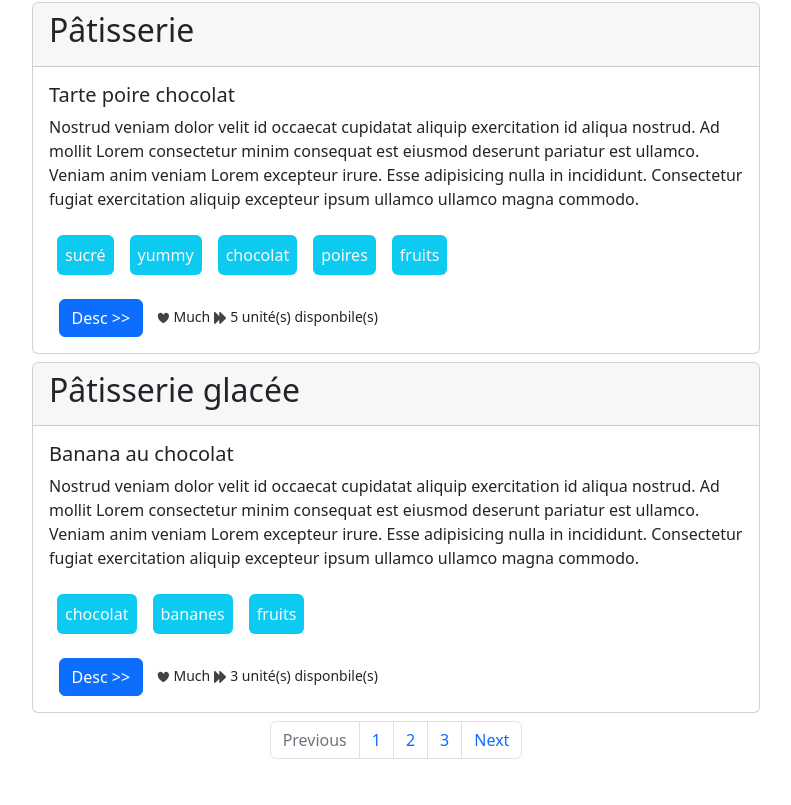
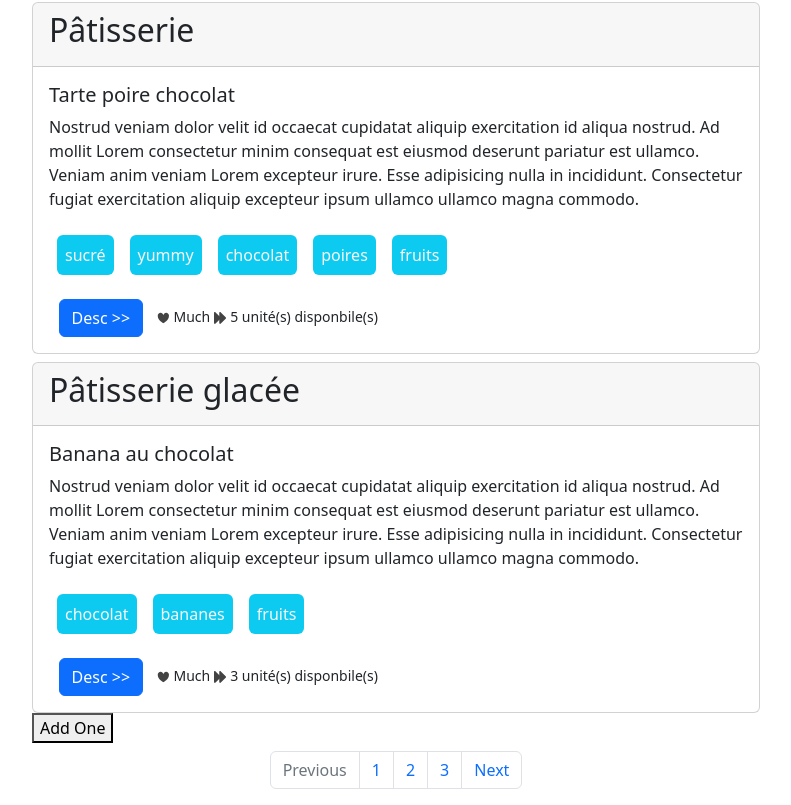
Before and after one commit to aahWeb/angular, an Angular app in the folder SEMAINE_01/J3_intro_angular/Exercices/app-yams/: page / in a window 1280 px wide. Shown: the part 2240-3045 px from the top of the page, without its empty margins (432-1223 px from the left). Before the commit the page ends 3015 px from the top, so only its background shows below. Built offline with nearby package versions, Linux system fonts and the light colour scheme.

Commit message:
part 3 app pastries

```diff
--- a/SEMAINE_01/J3_intro_angular/Exercices/app-yams/src/app/app.component.html
+++ b/SEMAINE_01/J3_intro_angular/Exercices/app-yams/src/app/app.component.html
@@ -64,6 +64,8 @@
               </ul>
           </nav><!-- .pagination -->
           <app-pastries></app-pastries>
+          <!-- du template vers le TS (event)="function(arg)" -->
+          <button (click)="onSelect(1)"> Add One</button>
           <nav aria-label="Page navigation example">
               <ul class="pagination justify-content-center">
                   <li class="page-item disabled">
--- a/SEMAINE_01/J3_intro_angular/Exercices/app-yams/src/app/app.component.ts
+++ b/SEMAINE_01/J3_intro_angular/Exercices/app-yams/src/app/app.component.ts
@@ -8,4 +8,8 @@ import { Component } from '@angular/core';
 export class AppComponent {
   title = 'app-yams';
   numbers : number[] = [1, 2, 3, 6];
+
+  onSelect(num : number):void{
+    console.log(num);
+  }
 }
```
